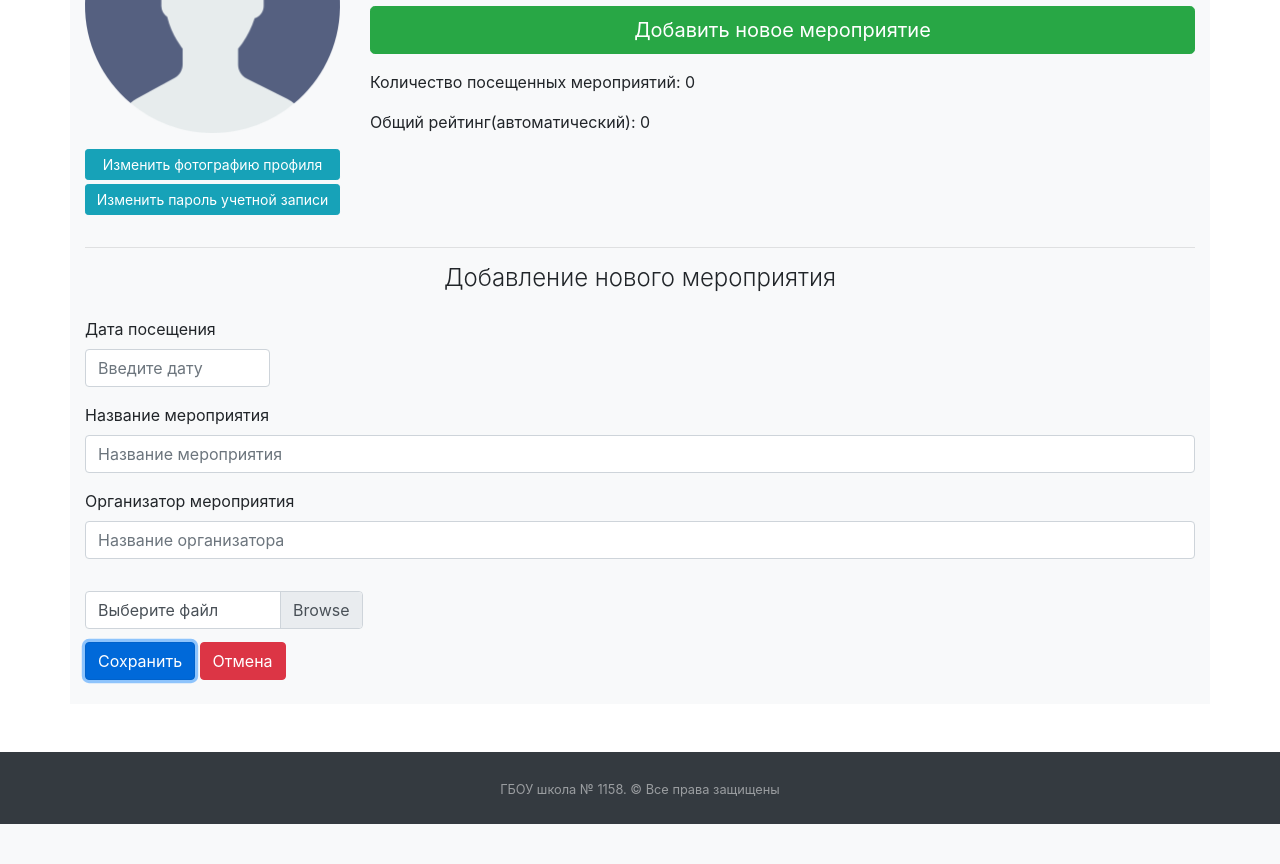
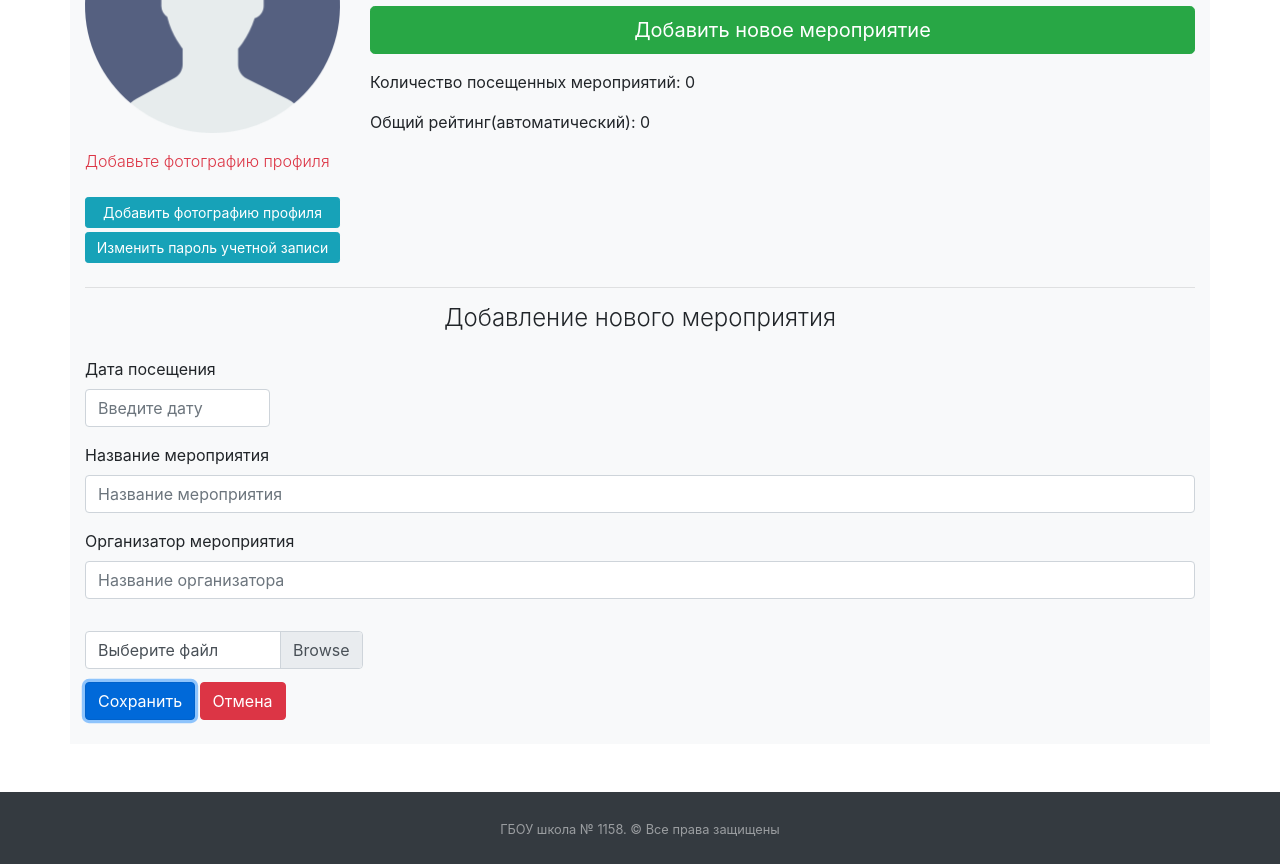
Before and after one commit to ibkov/it_class1158, a Django app: page /22/add_events in a window 1280 px wide. Shown: the part 288-1152 px from the top of the page. Before the commit the page ends 1112 px from the top, so only its background shows below. Run offline with Django 3.2, Linux system fonts and the light colour scheme; a user stored in the database is signed in; data comes from the database, SQL or seed files in the repository; both versions use the stored data as it was after the commit; some libraries are stand-ins or nearby versions.

Commit message:
some change interface

```diff
--- a/templates/puple_detail/puples_detail.html
+++ b/templates/puple_detail/puples_detail.html
@@ -6,11 +6,15 @@
                 <h3 class="my-3">
                     {{ puples.name }} {{ puples.surname }}
                 </h3>
+
                 <img src="{{ puples.image.url }}" class="img-fluid rounded">
-                <div class="row py-3">
+            {% if puples.image.url == "/media/puples_photo/user-2.png" %}
+                <p class="font-weight-light text-danger bg-light mt-3">Добавьте фотографию профиля</p>{% endif %}
+                <div class="row py-2">
                     <!--                <div class="col-12 text-left"><a class="text-dark disabled" href="#">редактировать фотографию</a></div>-->
                     <div class="col-12"><a href="/statistic/pupil/{{ puples.pk }}/img-change/"
-                                           class="btn btn-block btn-info btn-sm" role="button">Изменить фотографию
+                                           class="btn btn-block btn-info btn-sm" role="button">
+                        {% if puples.image.url != "/media/puples_photo/user-2.png" %}Изменить{% else %}Добавить{% endif %} фотографию
                         профиля</a></div>
                     <div class="col pt-1"><a href="/password-change/" class="btn btn-block btn-info btn-sm"
                                              role="button">Изменить
@@ -212,9 +216,6 @@
                         <p class="font-weight-light">Если у тебя остались какие-то вопросы пиши нам на почту
                             <a href="mailto:admin@it-class1158.site?subject=Вопрос от {{ puples.surname }} {{ puples.name }}">admin@it-class1158.site</a>
                         </p>
-
-
-
                     {% endif %}
                 {% endif %}
             </div>
```
Also changed, not shown: db.sqlite.
